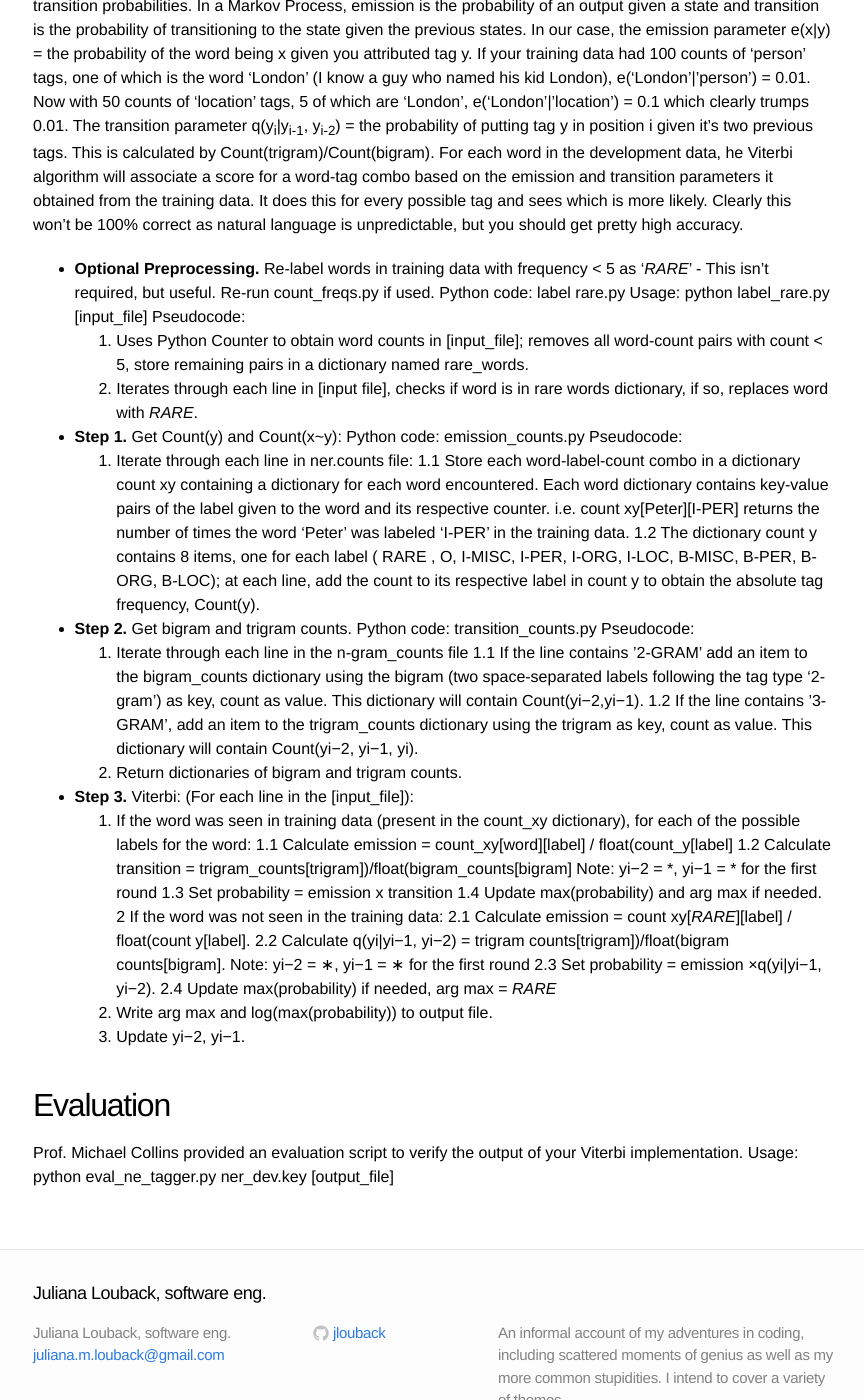
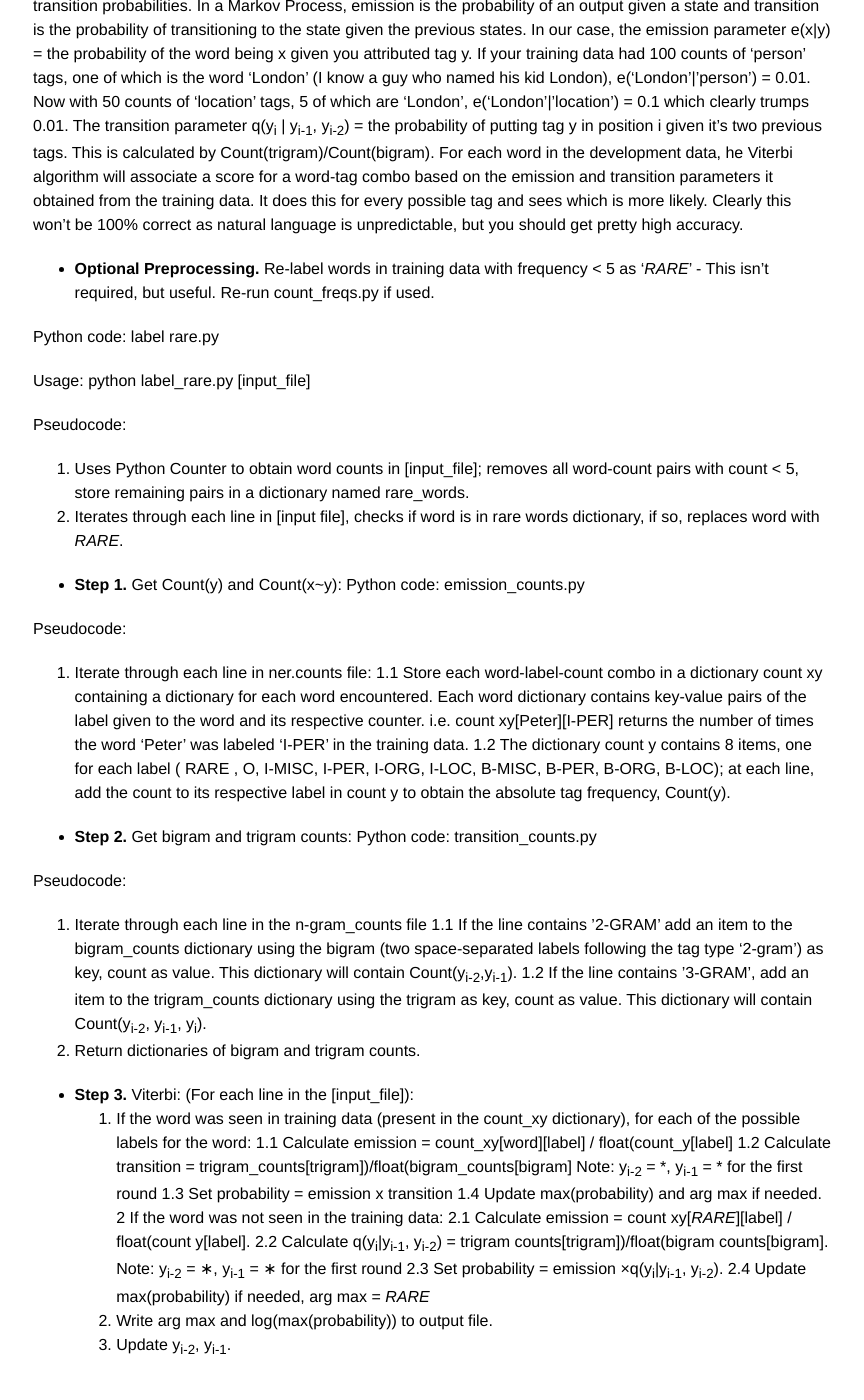
Before and after one commit to JLouback/JLouback.github.io, a Jekyll site: the page built from _posts/2016-1-10-nlp-viterbi-named-entity-tagger.markdown, in a window 1280 px wide and 1400 px high, scrolled down 1357 px. Shown: the whole window, without its empty margins (207-1071 px from the left). Built offline with Jekyll 4.4.1, drawn with Linux system fonts in a browser that asks for light colours.

```diff
--- a/_posts/2016-1-10-nlp-viterbi-named-entity-tagger.markdown
+++ b/_posts/2016-1-10-nlp-viterbi-named-entity-tagger.markdown
@@ -37,46 +37,52 @@ Word-tag count data: The file ner.counts has the format [count] [type of tag] [l
 ## The Algorithm
 Python code: viterbi.py
 Usage: python viterbi.py ner.counts ngram.counts [input_file] > [output_file]
-Summary: The Viterbi algorithm finds the maximum probability path for a series of observations, based on emission and transition probabilities. In a Markov Process, emission is the probability of an output given a state and transition is the probability of transitioning to the state given the previous states. In our case, the emission parameter e(x|y) = the probability of the word being x given you attributed tag y. If your training data had 100 counts of 'person' tags, one of which is the word 'London' (I know a guy who named his kid London), e('London'|'person') = 0.01. Now with 50 counts of 'location' tags, 5 of which are 'London', e('London'|'location') = 0.1 which clearly trumps 0.01. The transition parameter q(y<sub>i</sub>|y<sub>i-1</sub>, y<sub>i-2</sub>) = the probability of putting tag y in position i given it's two previous tags. This is calculated by Count(trigram)/Count(bigram). For each word in the development data, he Viterbi algorithm will associate a score for a word-tag combo based on the emission and transition parameters it obtained from the training data. It does this for every possible tag and sees which is more likely. Clearly this won't be 100% correct as natural language is unpredictable, but you should get pretty high accuracy.
+Summary: The Viterbi algorithm finds the maximum probability path for a series of observations, based on emission and transition probabilities. In a Markov Process, emission is the probability of an output given a state and transition is the probability of transitioning to the state given the previous states. In our case, the emission parameter e(x|y) = the probability of the word being x given you attributed tag y. If your training data had 100 counts of 'person' tags, one of which is the word 'London' (I know a guy who named his kid London), e('London'|'person') = 0.01. Now with 50 counts of 'location' tags, 5 of which are 'London', e('London'|'location') = 0.1 which clearly trumps 0.01. The transition parameter q(y<sub>i</sub> | y<sub>i-1</sub>, y<sub>i-2</sub>) = the probability of putting tag y in position i given it's two previous tags. This is calculated by Count(trigram)/Count(bigram). For each word in the development data, he Viterbi algorithm will associate a score for a word-tag combo based on the emission and transition parameters it obtained from the training data. It does this for every possible tag and sees which is more likely. Clearly this won't be 100% correct as natural language is unpredictable, but you should get pretty high accuracy.
 
 * **Optional Preprocessing.**
 Re-label words in training data with frequency < 5 as '_RARE_' - This isn't required, but useful. Re-run count_freqs.py if used.
+
 Python code: label rare.py
+
 Usage: python label_rare.py [input_file]
+
 Pseudocode:
+
 1. Uses Python Counter to obtain word counts in [input_file]; removes all word-count pairs with count < 5, store remaining pairs in a dictionary named rare_words.
 2. Iterates through each line in [input file], checks if word is in rare words dictionary, if so, replaces word with _RARE_.
 
 
 * **Step 1.** Get Count(y) and Count(x~y):
 Python code: emission_counts.py
+
 Pseudocode:
 1. Iterate through each line in ner.counts file:
 1.1 Store each word-label-count combo in a dictionary count xy containing a dictionary for each word encountered. Each word dictionary contains key-value pairs of the label given to the word and its respective counter. i.e. count xy[Peter][I-PER] returns the number of times the word ‘Peter’ was labeled ‘I-PER’ in the training data.
 1.2 The dictionary count y contains 8 items, one for each label ( RARE , O, I-MISC, I-PER, I-ORG, I-LOC, B-MISC, B-PER, B-ORG, B-LOC); at each line, add the count to its respective label in count y to obtain the absolute tag frequency, Count(y).
 
-* **Step 2.** Get bigram and trigram counts.
+* **Step 2.** Get bigram and trigram counts:
 Python code: transition_counts.py
+
 Pseudocode:
 1. Iterate through each line in the n-gram_counts file
-1.1 If the line contains ’2-GRAM’ add an item to the bigram_counts dictionary using the bigram (two space-separated labels following the tag type '2-gram') as key, count as value. This dictionary will contain Count(yi−2,yi−1).
-1.2 If the line contains ’3-GRAM’, add an item to the trigram_counts dictionary using the trigram as key, count as value. This dictionary will contain Count(yi−2, yi−1, yi).
+1.1 If the line contains ’2-GRAM’ add an item to the bigram_counts dictionary using the bigram (two space-separated labels following the tag type '2-gram') as key, count as value. This dictionary will contain Count(y<sub>i-2</sub>,y<sub>i-1</sub>).
+1.2 If the line contains ’3-GRAM’, add an item to the trigram_counts dictionary using the trigram as key, count as value. This dictionary will contain Count(y<sub>i-2</sub>, y<sub>i-1</sub>, y<sub>i</sub>).
 2. Return dictionaries of bigram and trigram counts.
 
 * **Step 3.** Viterbi:
 (For each line in the [input_file]):
 1. If the word was seen in training data (present in the count_xy dictionary), for each of the possible labels for the word:
 1.1 Calculate emission = count_xy[word][label] / float(count_y[label]
-1.2 Calculate transition = trigram_counts[trigram])/float(bigram_counts[bigram] Note: yi−2 = *, yi−1 = * for the first round
+1.2 Calculate transition = trigram_counts[trigram])/float(bigram_counts[bigram] Note: y<sub>i-2</sub> = *, y<sub>i-1</sub> = * for the first round
 1.3 Set probability = emission x transition
 1.4 Update max(probability) and arg max if needed.
 2 If the word was not seen in the training data:
 2.1 Calculate emission = count xy[_RARE_][label] / float(count y[label].
-2.2 Calculate q(yi|yi−1, yi−2) = trigram counts[trigram])/float(bigram counts[bigram]. Note: yi−2 = ∗, yi−1 = ∗ for the first round
-2.3 Set probability = emission ×q(yi|yi−1, yi−2).
+2.2 Calculate q(y<sub>i</sub>|y<sub>i-1</sub>, y<sub>i-2</sub>) = trigram counts[trigram])/float(bigram counts[bigram]. Note: y<sub>i-2</sub> = ∗, y<sub>i-1</sub> = ∗ for the first round
+2.3 Set probability = emission ×q(y<sub>i</sub>|y<sub>i-1</sub>, y<sub>i-2</sub>).
 2.4 Update max(probability) if needed, arg max = _RARE_
 3. Write arg max and log(max(probability)) to output file.
-4. Update yi−2, yi−1.
+4. Update y<sub>i-2</sub>, y<sub>i-1</sub>.
 
 
 ## Evaluation
```
